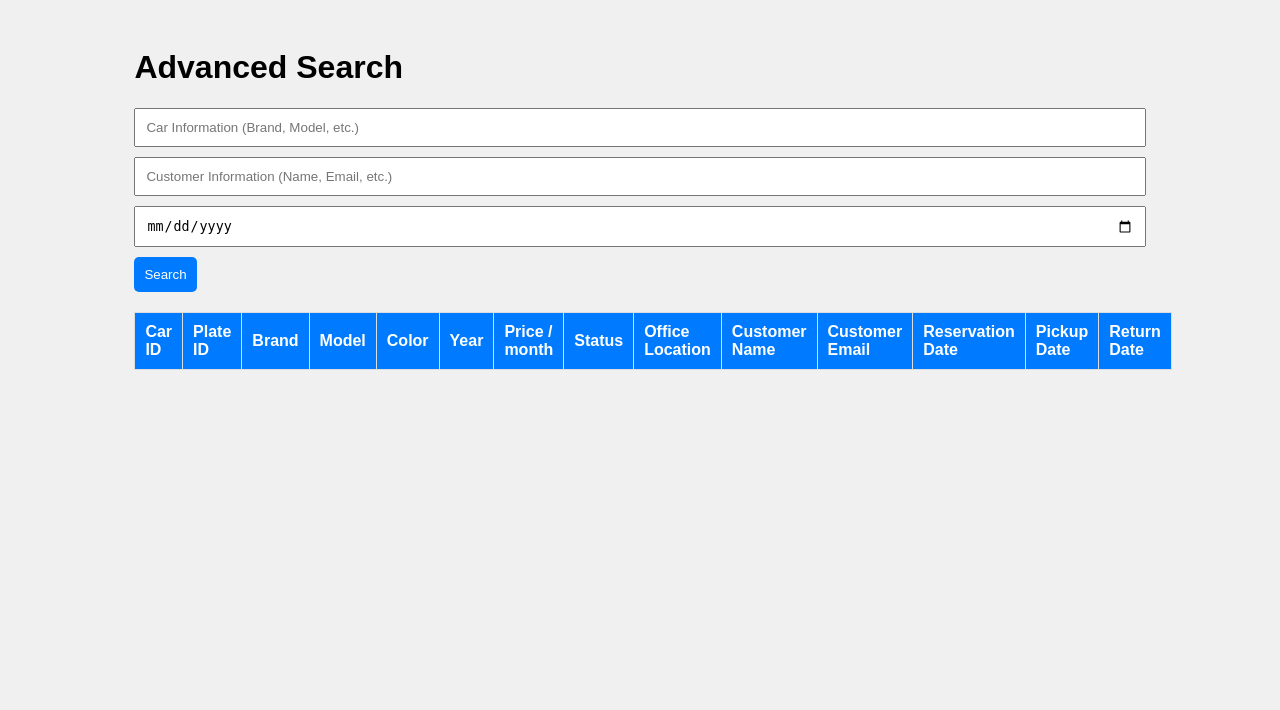
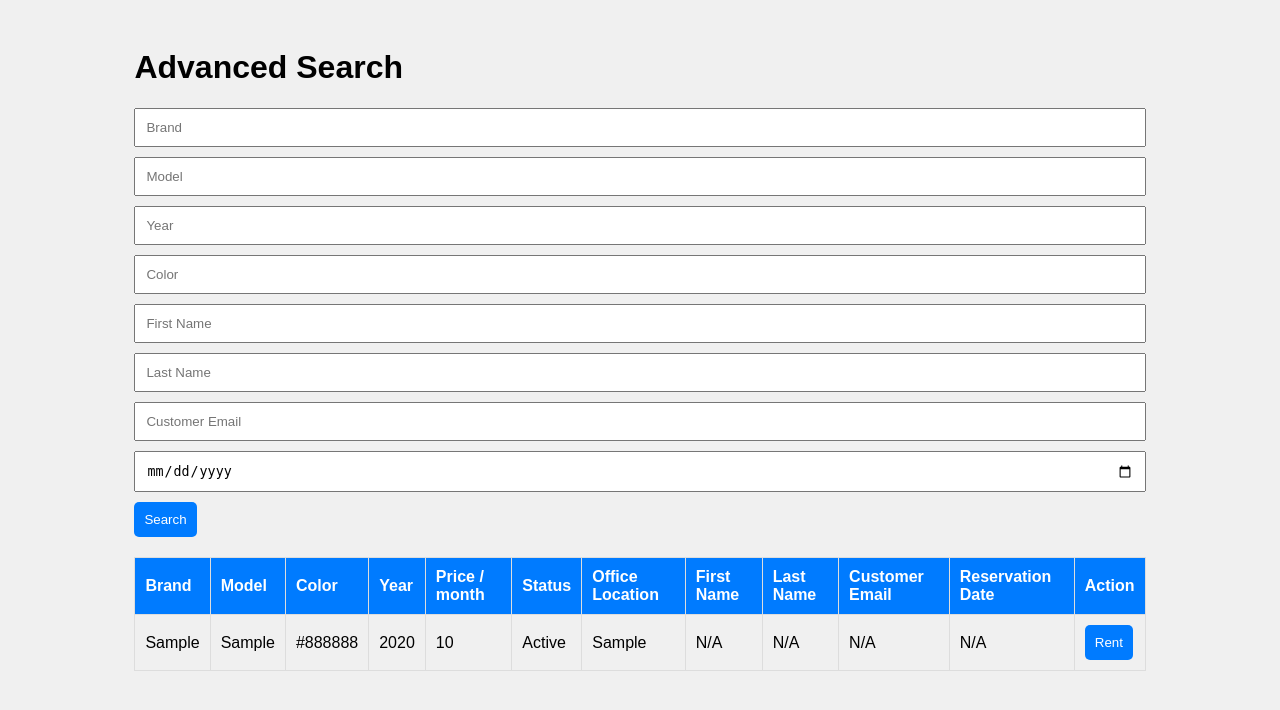
Before and after one commit to gehadelsamadisy/car-rental-system, a PHP site: page /advanced-search.html in a window 1280 px wide. Shown: the top 710 px of the page. Run offline with PHP 8.4, Linux system fonts and the light colour scheme; tables that the repository leaves empty hold one stand-in row (values such as "Sample post"); lists and menus that the app fills with data are empty.

Commit message:
Updated advanced Search

```diff
--- a/advanced-search.html
+++ b/advanced-search.html
@@ -60,19 +60,30 @@
   <body>
     <div class="container">
       <h1>Advanced Search</h1>
-      <form id="advancedSearchForm">
+      <form id="searchForm">
         <div class="form-group">
-          <input
-            type="text"
-            name="car_info"
-            placeholder="Car Information (Brand, Model, etc.)"
-          />
+          <input type="text" name="brand" placeholder="Brand" />
+        </div>
+        <div class="form-group">
+          <input type="text" name="model" placeholder="Model" />
+        </div>
+        <div class="form-group">
+          <input type="text" name="year" placeholder="Year" />
+        </div>
+        <div class="form-group">
+          <input type="text" name="color" placeholder="Color" />
+        </div>
+        <div class="form-group">
+          <input type="text" name="fname" placeholder="First Name" />
+        </div>
+        <div class="form-group">
+          <input type="text" name="lname" placeholder="Last Name" />
         </div>
         <div class="form-group">
           <input
             type="text"
-            name="customer_info"
-            placeholder="Customer Information (Name, Email, etc.)"
+            name="customer_email"
+            placeholder="Customer Email"
           />
         </div>
         <div class="form-group">
@@ -84,11 +95,12 @@
         </div>
         <button type="submit" class="button">Search</button>
       </form>
+
       <table>
         <thead>
           <tr>
-            <th>Car ID</th>
-            <th>Plate ID</th>
+            <th id="carIdHeader" style="display: none">Car ID</th>
+            <th id="plateIdHeader" style="display: none">Plate ID</th>
             <th>Brand</th>
             <th>Model</th>
             <th>Color</th>
@@ -96,56 +108,124 @@
             <th>Price / month</th>
             <th>Status</th>
             <th>Office Location</th>
-            <th>Customer Name</th>
+            <th>First Name</th>
+            <th>Last Name</th>
             <th>Customer Email</th>
             <th>Reservation Date</th>
-            <th>Pickup Date</th>
-            <th>Return Date</th>
+            <th>Action</th>
+            <th id="changeStatusHeader" style="display: none">Change Status</th>
           </tr>
         </thead>
-        <tbody id="searchResultsBody">
-          <!-- Search results will be inserted here by JavaScript -->
+        <tbody id="carTableBody">
+          <!-- Car rows will be inserted here by JavaScript -->
         </tbody>
       </table>
     </div>
     <script>
-      document
-        .getElementById("advancedSearchForm")
-        .addEventListener("submit", function (event) {
+      document.addEventListener("DOMContentLoaded", function () {
+        const searchForm = document.getElementById("searchForm");
+        searchForm.addEventListener("submit", function (event) {
           event.preventDefault();
-          fetchAdvancedSearchResults(new FormData(event.target));
+          fetchCars(new FormData(searchForm));
         });
 
-      function fetchAdvancedSearchResults(formData) {
-        let query = new URLSearchParams(formData).toString();
-        fetch("advanced-search.php?" + query)
+        fetchCars();
+
+        function fetchCars(formData = null) {
+          let query = "";
+          if (formData) {
+            query = new URLSearchParams(formData).toString();
+          }
+          fetch("get-cars.php?" + query)
             .then((response) => response.json())
             .then((data) => {
-            const searchResultsBody =
-              document.getElementById("searchResultsBody");
-            searchResultsBody.innerHTML = "";
-            data.forEach((result) => {
+              const carTableBody = document.getElementById("carTableBody");
+              const carIdHeader = document.getElementById("carIdHeader");
+              const plateIdHeader = document.getElementById("plateIdHeader");
+              const changeStatusHeader =
+                document.getElementById("changeStatusHeader");
+              carTableBody.innerHTML = "";
+              data.forEach((car) => {
                 const row = document.createElement("tr");
                 row.innerHTML = `
-                            <td>${result.Car_ID}</td>
-                            <td>${result.plate_id}</td>
-                            <td>${result.brand}</td>
-                            <td>${result.model}</td>
-                            <td>${result.color}</td>
-                            <td>${result.year}</td>
-                            <td>${result.price}</td>
-                            <td>${result.status}</td>
-                            <td>${result.location}</td>
-                            <td>${result.customer_name}</td>
-                            <td>${result.customer_email}</td>
-                            <td>${result.reservation_date}</td>
-                            <td>${result.pickup_date}</td>
-                            <td>${result.return_date}</td>
+                                    ${
+                                      car.isAdmin
+                                        ? `<td>${car.Car_ID}</td><td>${car.plate_id}</td>`
+                                        : ""
+                                    }
+                                    <td>${car.brand}</td>
+                                    <td>${car.model}</td>
+                                    <td>${car.color}</td>
+                                    <td>${car.year}</td>
+                                    <td>${car.price}</td>
+                                    <td>${car.status}</td>
+                                    <td>${car.location}</td>
+                                    <td>${car.fname || "N/A"}</td>
+                                    <td>${car.lname || "N/A"}</td>
+                                    <td>${car.customer_email || "N/A"}</td>
+                                    <td>${car.reservation_date || "N/A"}</td>
+                                    <td>
+                                        ${
+                                          !car.isAdmin &&
+                                          car.status === "Active"
+                                            ? `
+                                                <form action="customer-rent-car.php" method="POST" style="display:inline;">
+                                                    <input type="hidden" name="car_id" value="${car.Car_ID}">
+                                                    <button type="submit" class="button">Rent</button>
+                                                </form>
+                                            `
+                                            : ""
+                                        }
+                                    </td>
+                                    ${
+                                      car.isAdmin
+                                        ? `
+                                    <td>
+                                        <form action="update-car-status.php" method="POST" style="display:inline;">
+                                            <input type="hidden" name="car_id" value="${
+                                              car.Car_ID
+                                            }">
+                                            <select name="status">
+                                                <option value="Active" ${
+                                                  car.status === "Active"
+                                                    ? "selected"
+                                                    : ""
+                                                }>Active</option>
+                                                <option value="Out of Service" ${
+                                                  car.status ===
+                                                  "Out of Service"
+                                                    ? "selected"
+                                                    : ""
+                                                }>Out of Service</option>
+                                                <option value="Rented" ${
+                                                  car.status === "Rented"
+                                                    ? "selected"
+                                                    : ""
+                                                }>Rented</option>
+                                            </select>
+                                            <button type="submit" class="button">Update</button>
+                                        </form>
+                                        <form action="admin-rent-car.html" method="GET" style="display:inline;">
+                                            <input type="hidden" name="car_id" value="${
+                                              car.Car_ID
+                                            }">
+                                            <button type="submit" class="button">Rent</button>
+                                        </form>
+                                    </td>
+                                    `
+                                        : ""
+                                    }
                                 `;
-              searchResultsBody.appendChild(row);
+                carTableBody.appendChild(row);
+                if (car.isAdmin) {
+                  carIdHeader.style.display = "table-cell";
+                  plateIdHeader.style.display = "table-cell";
+                  changeStatusHeader.style.display = "table-cell";
+                }
               });
             });
         }
+      });
     </script>
   </body>
 </html>
```
Also changed, not shown: advanced-search.php (+43 -22 lines). Lines whose indentation alone changed are shown as unchanged.
